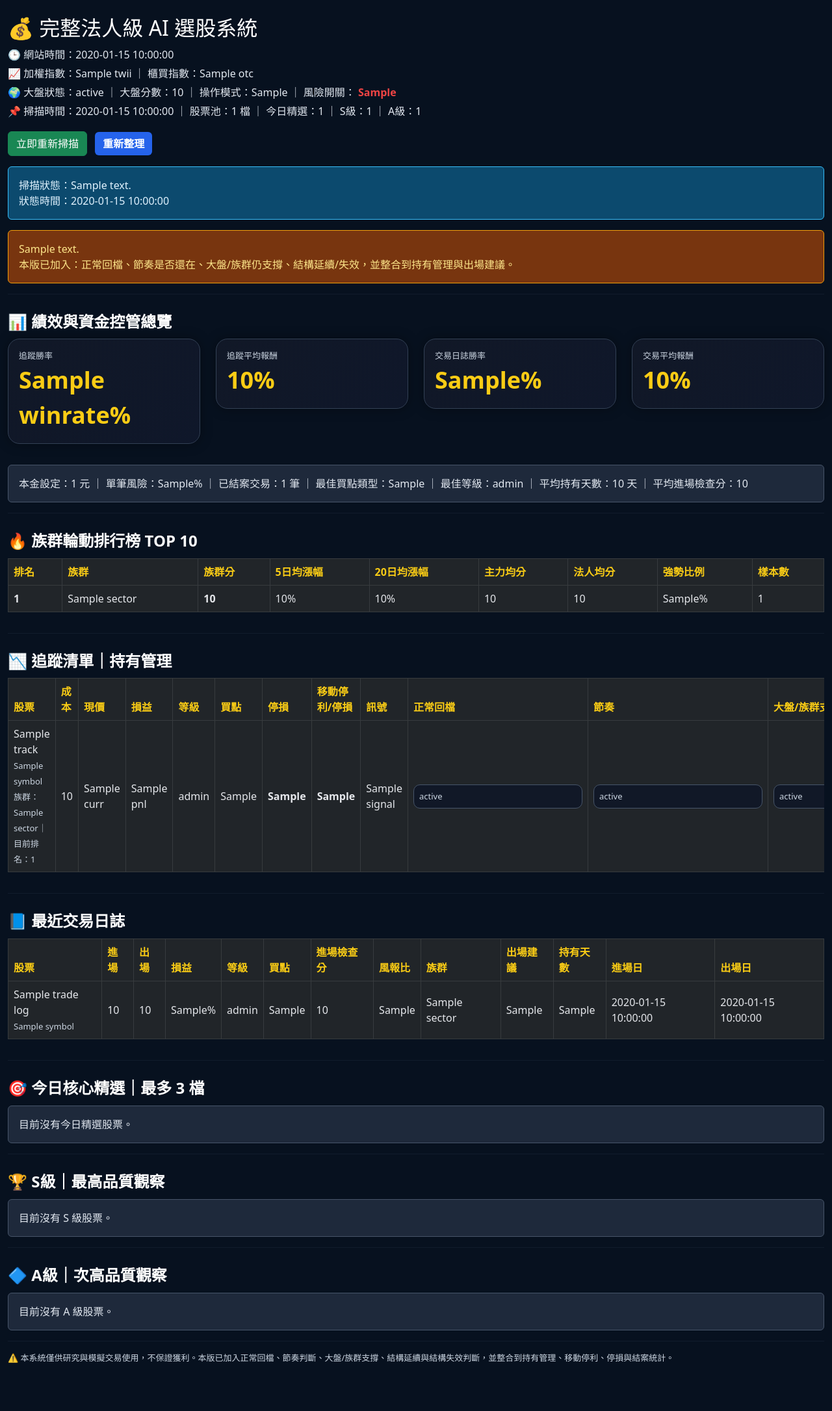
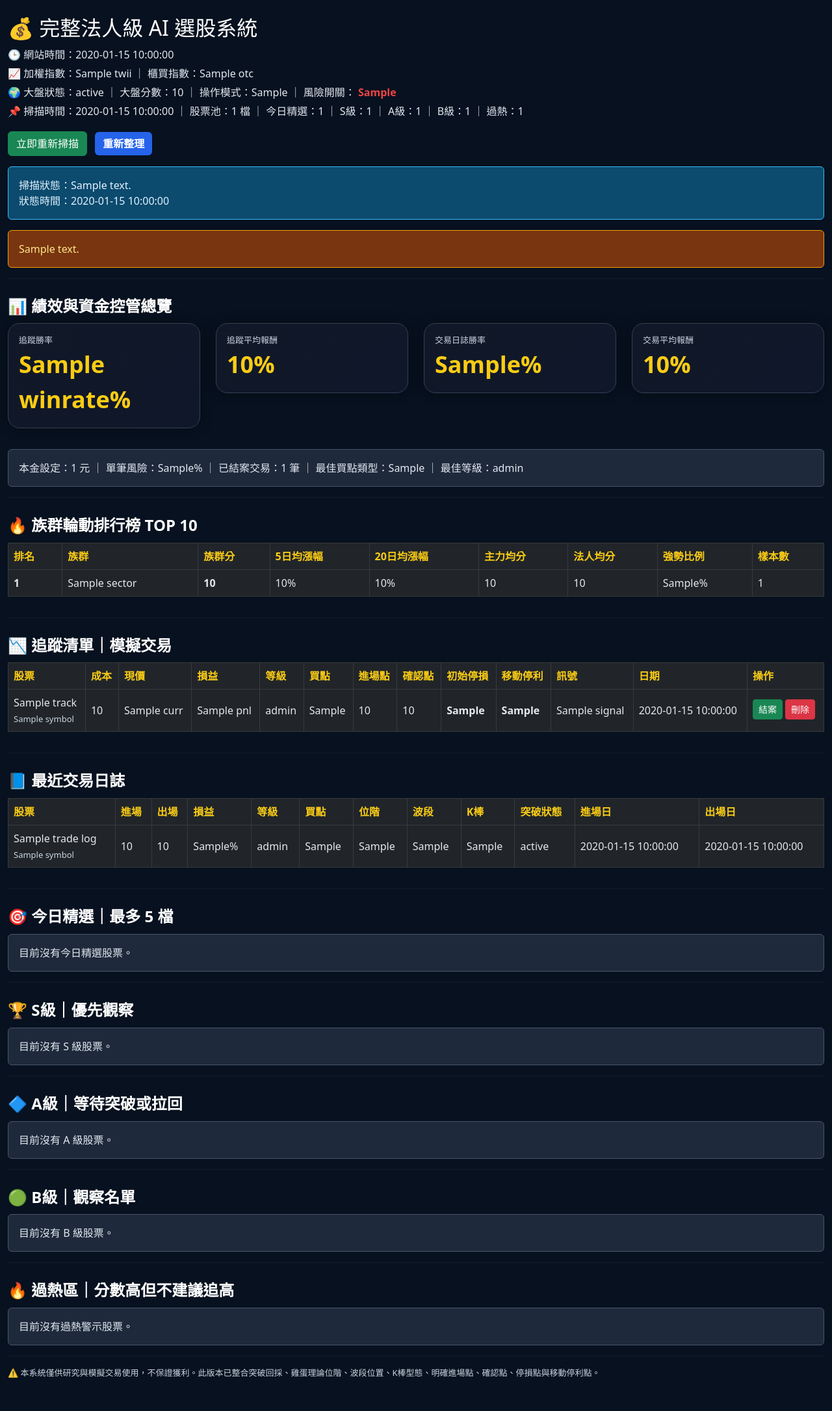
Before and after one commit to dannykao0715-code/stock-ai, a Python web app: template templates/index.html in a window 1280 px wide. Shown: the whole page at 65% size. Before the commit the page ends 2097 px from the top, so only its background shows below. Run offline with Jinja, Linux system fonts and the light colour scheme; the template is opened without the code that fills it: most values are stand-ins (such as "Sample title", 1, 10 or a date in 2020).

Commit message:
Update index.html

```diff
--- a/templates/index.html
+++ b/templates/index.html
@@ -20,7 +20,7 @@ body {
 }
 
 .container {
-    max-width: 1420px;
+    max-width: 1460px;
 }
 
 .card {
@@ -56,6 +56,16 @@ hr {
 
 .level-a {
     color: #38bdf8;
+    font-weight: 900;
+}
+
+.level-b {
+    color: #22c55e;
+    font-weight: 900;
+}
+
+.level-hot {
+    color: #fb7185;
     font-weight: 900;
 }
 
@@ -188,7 +198,6 @@ hr {
 
 .table td {
     color: #e5e7eb;
-    vertical-align: middle;
 }
 
 .top-card {
@@ -224,6 +233,14 @@ hr {
     border-color: #38bdf8;
 }
 
+.level-card-b {
+    border-color: #22c55e;
+}
+
+.level-card-hot {
+    border-color: #fb7185;
+}
+
 .metric-box {
     background: #0f172a;
     border: 1px solid #334155;
@@ -235,6 +252,14 @@ hr {
 .trade-box {
     background: #111827;
     border: 1px solid #38bdf8;
+    border-radius: 12px;
+    padding: 10px;
+    margin-bottom: 8px;
+}
+
+.advanced-box {
+    background: #111827;
+    border: 1px solid #facc15;
     border-radius: 12px;
     padding: 10px;
     margin-bottom: 8px;
@@ -253,21 +278,6 @@ hr {
 .rank-number {
     color: #facc15;
     font-weight: 900;
-}
-
-.check-box {
-    background: #0f172a;
-    border: 1px solid #475569;
-    border-radius: 10px;
-    padding: 8px;
-}
-
-.holding-box {
-    background: #111827;
-    border: 1px solid #475569;
-    border-radius: 10px;
-    padding: 8px;
-    min-width: 260px;
 }
 </style>
 </head>
@@ -291,7 +301,7 @@ hr {
 </div>
 <div class="info-line">
     📌 掃描時間：{{ scan_updated_at }} ｜ 股票池：{{ stock_pool_count }} 檔 ｜
-    今日精選：{{ elite_count }} ｜ S級：{{ s_count }} ｜ A級：{{ a_count }}
+    今日精選：{{ elite_count }} ｜ S級：{{ s_count }} ｜ A級：{{ a_count }} ｜ B級：{{ b_count }} ｜ 過熱：{{ hot_count }}
 </div>
 
 <div class="my-3">
@@ -305,8 +315,7 @@ hr {
 </div>
 
 <div class="alert alert-warning">
-    {{ risk_note }}<br>
-    本版已加入：正常回檔、節奏是否還在、大盤/族群仍支撐、結構延續/失效，並整合到持有管理與出場建議。
+    {{ risk_note }}
 </div>
 
 <hr>
@@ -347,9 +356,7 @@ hr {
     本金設定：{{ account_size }} 元 ｜ 單筆風險：{{ risk_per_trade }}% ｜
     已結案交易：{{ trade_stats.trade_count }} 筆 ｜
     最佳買點類型：{{ trade_stats.best_buy_type }} ｜
-    最佳等級：{{ trade_stats.best_level }} ｜
-    平均持有天數：{{ trade_stats.avg_hold_days }} 天 ｜
-    平均進場檢查分：{{ trade_stats.best_check_score }}
+    最佳等級：{{ trade_stats.best_level }}
 </div>
 
 <hr>
@@ -395,7 +402,7 @@ hr {
 
 <hr>
 
-<h4 class="section-title">📉 追蹤清單｜持有管理</h4>
+<h4 class="section-title">📉 追蹤清單｜模擬交易</h4>
 
 {% if tracks %}
 <div class="table-responsive">
@@ -408,14 +415,12 @@ hr {
 <th>損益</th>
 <th>等級</th>
 <th>買點</th>
-<th>停損</th>
-<th>移動停利/停損</th>
+<th>進場點</th>
+<th>確認點</th>
+<th>初始停損</th>
+<th>移動停利</th>
 <th>訊號</th>
-<th>正常回檔</th>
-<th>節奏</th>
-<th>大盤/族群支撐</th>
-<th>結構</th>
-<th>持有建議</th>
+<th>日期</th>
 <th>操作</th>
 </tr>
 </thead>
@@ -423,11 +428,7 @@ hr {
 <tbody>
 {% for t in tracks %}
 <tr>
-<td>
-    {{ t.name }}<br>
-    <span class="small-text">{{ t.symbol }}</span><br>
-    <span class="small-text">族群：{{ t.sector }}｜目前排名：{{ t.current_sector_rank }}</span>
-</td>
+<td>{{ t.name }}<br><span class="small-text">{{ t.symbol }}</span></td>
 <td>{{ t.price }}</td>
 <td>{{ t.curr }}</td>
 
@@ -443,11 +444,13 @@ hr {
 
 <td>{{ t.level }}</td>
 <td>{{ t.buy_type }}</td>
-<td class="bad">{{ t.stop_loss }}</td>
+<td>{{ t.entry_price }}</td>
+<td>{{ t.confirm_price }}</td>
+<td class="bad">{{ t.initial_stop }}</td>
 <td class="warning">{{ t.trailing_stop }}</td>
 
 <td>
-{% if t.signal == "停損" or t.signal == "風險警戒" or t.signal == "建議結案" or t.signal == "減碼防守" or t.signal == "風險升高" %}
+{% if t.signal == "停損" or t.signal == "風險警戒" %}
 <span class="bad">{{ t.signal }}</span>
 {% elif t.signal == "第一階段停利" or t.signal == "第二階段停利" or t.signal == "可分批獲利" or t.signal == "移動停利" %}
 <span class="good">{{ t.signal }}</span>
@@ -456,34 +459,7 @@ hr {
 {% endif %}
 </td>
 
-<td>
-<div class="holding-box small-text">
-{{ t.pullback_status }}
-</div>
-</td>
-
-<td>
-<div class="holding-box small-text">
-{{ t.rhythm_status }}
-</div>
-</td>
-
-<td>
-<div class="holding-box small-text">
-{{ t.support_status }}
-</div>
-</td>
-
-<td>
-<div class="holding-box small-text">
-{{ t.structure_status }}
-</div>
-</td>
-
-<td>
-<span class="warning">{{ t.holding_advice }}</span><br>
-<span class="small-text">{{ t.holding_reason }}</span>
-</td>
+<td>{{ t.date }}</td>
 
 <td>
 <a href="/close-trade/{{ t.symbol }}" class="btn btn-success btn-sm mb-1">結案</a>
@@ -515,11 +491,10 @@ hr {
 <th>損益</th>
 <th>等級</th>
 <th>買點</th>
-<th>進場檢查分</th>
-<th>風報比</th>
-<th>族群</th>
-<th>出場建議</th>
-<th>持有天數</th>
+<th>位階</th>
+<th>波段</th>
+<th>K棒</th>
+<th>突破狀態</th>
 <th>進場日</th>
 <th>出場日</th>
 </tr>
@@ -541,11 +516,10 @@ hr {
 </td>
 <td>{{ t.level }}</td>
 <td>{{ t.buy_type }}</td>
-<td>{{ t.entry_check_score }}</td>
-<td>{{ t.risk_reward_ratio }}</td>
-<td>{{ t.sector }}</td>
-<td>{{ t.exit_advice }}</td>
-<td>{{ t.hold_days }}</td>
+<td>{{ t.egg_zone }}</td>
+<td>{{ t.wave_stage }}</td>
+<td>{{ t.candle_signal }}</td>
+<td>{{ t.breakout_state }}</td>
 <td>{{ t.entry_date }}</td>
 <td>{{ t.exit_date }}</td>
 </tr>
@@ -562,7 +536,7 @@ hr {
 {% macro entry_badge(status) %}
     {% if status == "可觀察進場" %}
         <span class="badge badge-entry">{{ status }}</span>
-    {% elif status == "等拉回" or status == "等突破" %}
+    {% elif status == "等拉回" or status == "等突破" or status == "僅列觀察" or status == "等回採" or status == "等轉強K" %}
         <span class="badge badge-wait">{{ status }}</span>
     {% else %}
         <span class="badge badge-danger-status">{{ status }}</span>
@@ -579,7 +553,7 @@ hr {
     <div class="card {{ card_class }} p-3 h-100">
 
         {% if elite %}
-        <span class="badge badge-elite mb-2">核心精選</span>
+        <span class="badge badge-elite mb-2">今日精選</span>
         {% endif %}
 
         <h5>{{ r.name }}</h5>
@@ -601,18 +575,23 @@ hr {
         <div class="trade-box">
             <div>買點類型：<span class="warning">{{ r.buy_type }}</span></div>
             <div>進場狀態：{{ entry_badge(r.entry_status) }}</div>
-            <div>進場檢查分：<span class="warning">{{ r.entry_check_score }}</span></div>
-            <div>風報比：<span class="good">{{ r.risk_reward_ratio }}</span></div>
-            <div>上方空間：{{ r.upside_space_pct }}%</div>
-            <div>停損風險：{{ r.risk_pct }}%</div>
             <div class="small-text mt-2">{{ r.entry_reason }}</div>
         </div>
 
-        <div class="check-box mb-2">
-            <div class="small-text">進場檢查</div>
-            {% for c in r.entry_checks %}
-                <span class="badge badge-tech">{{ c }}</span>
-            {% endfor %}
+        <div class="advanced-box">
+            <div>雞蛋位階：<span class="warning">{{ r.egg_zone }}</span> ｜ 位階 {{ r.egg_position_pct }}%</div>
+            <div class="small-text">{{ r.egg_note }}</div>
+            <hr>
+            <div>波段位置：<span class="blue">{{ r.wave_stage }}</span></div>
+            <div class="small-text">{{ r.wave_note }}</div>
+            <hr>
+            <div>K棒型態：<span class="purple">{{ r.candle_signal }}</span></div>
+            <div class="small-text">{{ r.candle_note }}</div>
+            <hr>
+            <div>突破狀態：<span class="good">{{ r.breakout_state }}</span></div>
+            <div>前高壓力：{{ r.breakout_level }}</div>
+            <div>回採低點：{{ r.pullback_low }}</div>
+            <div class="small-text">{{ r.breakout_note }}</div>
         </div>
 
         {% if elite and r.elite_reason %}
@@ -626,7 +605,27 @@ hr {
             <div>主力資金分：<span class="purple">{{ r.main_score }}</span></div>
             <div>法人籌碼分：<span class="good">{{ r.inst_score }}</span></div>
             <div>族群強度分：<span class="warning">{{ r.sector_score }}</span></div>
+            <div>進場檢查分：<span class="warning">{{ r.entry_check_score }}</span></div>
+            <div>風報比：<span class="good">{{ r.risk_reward }}</span></div>
         </div>
+
+        <hr>
+
+        <div class="small-text">明確交易計畫</div>
+        <div>明確進場點：<span class="warning">{{ r.entry_price }}</span></div>
+        <div>確認進場點：<span class="blue">{{ r.confirm_price }}</span></div>
+        <div>初始停損點：<span class="bad">{{ r.initial_stop }}</span></div>
+        <div>移動停利點：<span class="good">{{ r.trailing_stop }}</span></div>
+        <div>目標價：<span class="good">{{ r.target_price }}</span></div>
+        <div>
+            進場是否觸發：
+            {% if r.entry_triggered %}
+            <span class="good">已觸發</span>
+            {% else %}
+            <span class="warning">尚未觸發</span>
+            {% endif %}
+        </div>
+        <div class="small-text">{{ r.trade_plan_note }}</div>
 
         <hr>
 
@@ -662,7 +661,6 @@ hr {
         <div>族群5日均漲幅：{{ r.sector_avg_5d }}%</div>
         <div>族群20日均漲幅：{{ r.sector_avg_20d }}%</div>
         <div>族群強勢比例：{{ r.sector_strong_ratio }}%</div>
-
         <span class="badge badge-sector">族群強度 {{ r.sector_score }}</span>
 
         <hr>
@@ -697,9 +695,6 @@ hr {
         <hr>
 
         <div class="small-text">建議風控與部位</div>
-        <div>停損：<span class="bad">{{ r.stop_loss }}</span></div>
-        <div>第一停利：<span class="good">{{ r.take_profit_1 }}</span></div>
-        <div>第二停利：<span class="good">{{ r.take_profit_2 }}</span></div>
         <div>單筆可承受風險：{{ r.risk_amount }} 元</div>
         <div>每股風險：{{ r.risk_per_share }} 元</div>
         <div>建議股數：{{ r.suggest_shares }} 股</div>
@@ -707,7 +702,7 @@ hr {
         <div>約當部位：{{ r.position_value }} 元</div>
         <div class="small-text">{{ r.position_note }}</div>
 
-        <a href="/track/{{ r.symbol }}/{{ r.name }}/{{ r.price }}/{{ r.stop_loss }}/{{ r.take_profit_1 }}/{{ r.take_profit_2 }}"
+        <a href="/track/{{ r.symbol }}/{{ r.name }}/{{ r.price }}/{{ r.initial_stop }}/{{ r.take_profit_1 }}/{{ r.take_profit_2 }}"
            class="btn btn-warning mt-3">
             加入追蹤
         </a>
@@ -723,20 +718,28 @@ hr {
 {% endif %}
 {% endmacro %}
 
-{{ stock_cards(elite_results, "🎯 今日核心精選｜最多 3 檔", "elite-title", "elite-card", "目前沒有今日精選股票。", True) }}
+{{ stock_cards(elite_results, "🎯 今日精選｜最多 5 檔", "elite-title", "elite-card", "目前沒有今日精選股票。", True) }}
 
 <hr>
 
-{{ stock_cards(s_results, "🏆 S級｜最高品質觀察", "level-s", "level-card-s", "目前沒有 S 級股票。") }}
+{{ stock_cards(s_results, "🏆 S級｜優先觀察", "level-s", "level-card-s", "目前沒有 S 級股票。") }}
 
 <hr>
 
-{{ stock_cards(a_results, "🔷 A級｜次高品質觀察", "level-a", "level-card-a", "目前沒有 A 級股票。") }}
+{{ stock_cards(a_results, "🔷 A級｜等待突破或拉回", "level-a", "level-card-a", "目前沒有 A 級股票。") }}
+
+<hr>
+
+{{ stock_cards(b_results, "🟢 B級｜觀察名單", "level-b", "level-card-b", "目前沒有 B 級股票。") }}
+
+<hr>
+
+{{ stock_cards(hot_results, "🔥 過熱區｜分數高但不建議追高", "level-hot", "level-card-hot", "目前沒有過熱警示股票。") }}
 
 <hr>
 
 <div class="small-text mb-4">
-⚠️ 本系統僅供研究與模擬交易使用，不保證獲利。本版已加入正常回檔、節奏判斷、大盤/族群支撐、結構延續與結構失效判斷，並整合到持有管理、移動停利、停損與結案統計。
+⚠️ 本系統僅供研究與模擬交易使用，不保證獲利。此版本已整合突破回採、雞蛋理論位階、波段位置、K棒型態、明確進場點、確認點、停損點與移動停利點。
 </div>
 
 </div>
```
